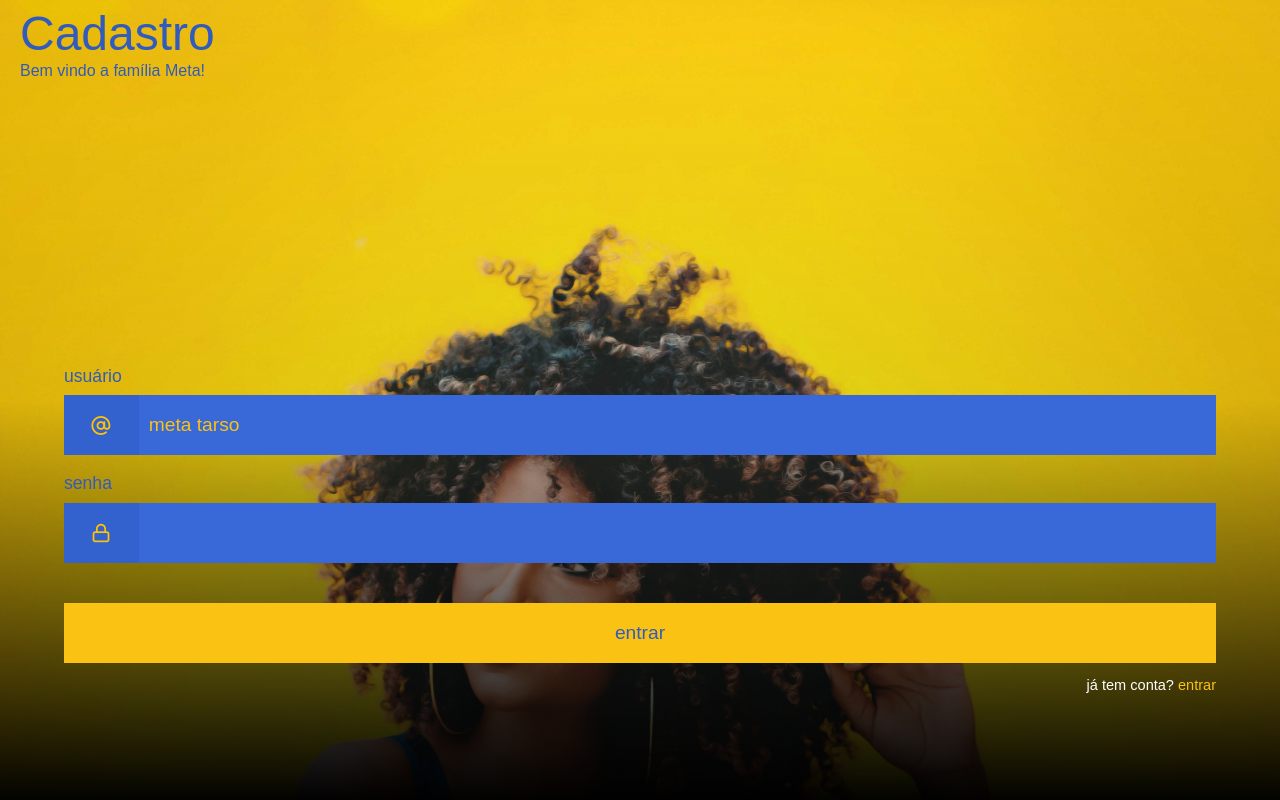
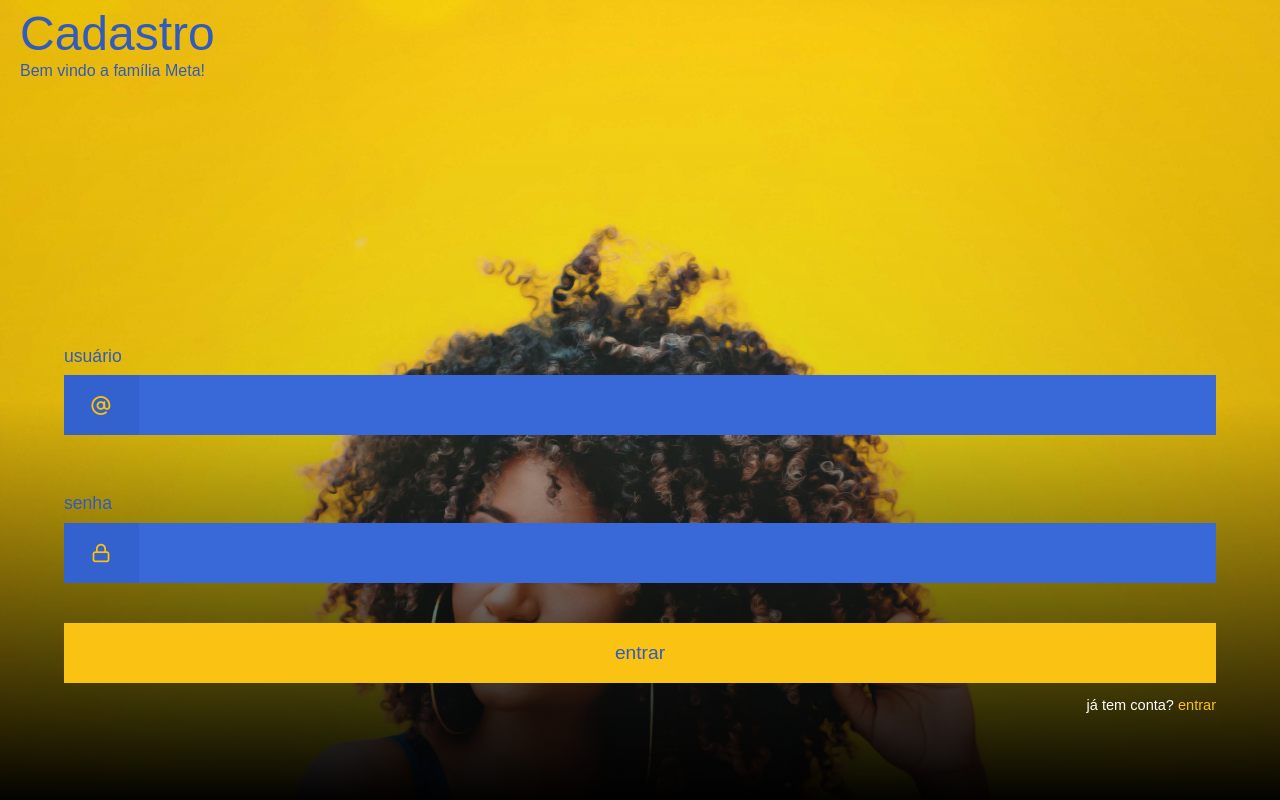
Before and after one commit to devvagnerBR/meta-bank, a React (Create React App) app: page /signup in a window 1280 px wide. Built offline with nearby package versions, Linux system fonts and the light colour scheme; a web font is replaced by a local one.

Commit message:
finalizando logica de login e signup

```diff
--- a/src/components/alertMessage/message.scss
+++ b/src/components/alertMessage/message.scss
@@ -1,14 +1,13 @@
 .message-container {
 	margin: 10px;
-	background: red;
-	width: 90%;
+	//background: red;
+	width: 100%;
 	text-align: center;
 	display: flex;
 	align-items: center;
-	justify-content: center;
-	color: $white;
-	font-weight: 300;
+	justify-content: end;
+	color: red;
+	font-weight: 600;
 	padding: 10px;
 	height: 20px;
-	visibility: hidden;
 }
--- a/src/components/alertMessage/message.tsx
+++ b/src/components/alertMessage/message.tsx
@@ -1,9 +1,9 @@
 import React from 'react'
 
-const Message = () => {
+const Message = ( message?: string | any ) => {
     return (
         <div className='message-container'>
-            <p>usuário ou senha incorreto</p>
+            <p>{''}</p>
         </div>
     )
 }
--- a/src/components/input/input.scss
+++ b/src/components/input/input.scss
@@ -2,6 +2,7 @@
 	//background: red;
 	width: 90vw;
 	display: flex;
+
 	flex-direction: column;
 	align-items: stretch;
 	padding-top: 20px;
--- a/src/components/input/input.tsx
+++ b/src/components/input/input.tsx
@@ -2,34 +2,21 @@ import React from 'react'
 import login from '../../assets/icons/log-in.svg'
 import { INPUT_INTERFACE } from '../../services/interfaces/IInput'
 import { useForm } from 'react-hook-form';
+import Message from '../alertMessage/message';
 
 
 
-const Input = ( { label, register, registerInput, icon, name, placeholder, className, type = 'text' }:
-
-
-    INPUT_INTERFACE ) => {
-    //label,icon,type,name,value
-
-
-    // const { register, handleSubmit, watch, formState: { errors } } = useForm<INPUT_INTERFACE>()
-
-
-
+const Input = ( { label, errors, register, registerInput, icon, name, placeholder, className, type = 'text' }:INPUT_INTERFACE ) => {
 
 
     return (
         <div className={`${'input-container'} ${className}`}>
 
-
             <label
                 htmlFor={name}>
                 {label}
             </label>
-
-
             <section className='input-icon-container'>
-
                 <section className='container-img'>
                     <img
                         src={icon}
@@ -39,16 +26,13 @@ const Input = ( { label, register, registerInput, icon, name, placeholder, class
                 </section>
 
                 <input
-                    // name={name}
                     id={name}
                     placeholder={placeholder}
                     type={type}
                     {...register( registerInput )}
                 />
-
             </section>
-
-
+            <p className='message-container'>{errors?.[registerInput]?.message}</p>
         </div>
     )
 }
--- a/src/pages/login/LoginForm/loginForm.tsx
+++ b/src/pages/login/LoginForm/loginForm.tsx
@@ -10,31 +10,58 @@ import password from '../../../assets/icons/password.png'
 import { useForm } from 'react-hook-form'
 import { yupResolver } from '@hookform/resolvers/yup'
 import * as yup from 'yup'
+import { INPUT_INTERFACE } from './../../../services/interfaces/IInput';
 //
 
 const LoginForm = () => {
 
 
 
+    const submitLogin = ( body: INPUT_INTERFACE ) => {
+        console.log( body )
+    }
+
+    const validateForm = yup.object( {
+
+        username:
+            yup.string()
+                .required( 'campo obrigatório' )
+                .min( 6 )
+                .max( 10 ),
+
+        password:
+            yup.string()
+                .required( 'campo obrigatório' )
+                .min( 6 )
+                .max( 10 )
+
+    } )
 
 
+    const { register, handleSubmit, formState: { errors } } = useForm<INPUT_INTERFACE>( { resolver: yupResolver( validateForm ) } )
+
     return (
-        <form className='loginform-container'>
+        <form onSubmit={handleSubmit( submitLogin )} className='loginform-container'>
             <Input
                 label='usuário'
+                type='text'
+                icon={username}
+                registerInput={'username'}
                 name='username'
-                type='text'
-                placeholder='metatarso'
+                register={register}
+                errors={errors}
                 className='yellowInput'
-                icon={username}
 
             />
             <Input
                 label='senha'
+                type='password'
+                icon={password}
+                registerInput={'password'}
                 name='password'
-                type='password'
+                register={register}
+                errors={errors}
                 className='yellowInput'
-                icon={password}
             />
 
             <Message />
--- a/src/pages/signup/signupForm/signupForm.tsx
+++ b/src/pages/signup/signupForm/signupForm.tsx
@@ -23,7 +23,29 @@ const SignupForm = () => {
         requestSignup( body )
     }
 
-    const { register, handleSubmit, formState: { errors } } = useForm<INPUT_INTERFACE>()
+
+    const validateForm = yup.object( {
+
+        username:
+            yup.string()
+                .required( 'campo obrigatório' )
+                .min( 6 )
+                .max( 10 ),
+
+        password:
+            yup.string()
+                .required( 'campo obrigatório' )
+                .min( 6 )
+                .max( 10 )
+
+    } )
+
+    const { register, handleSubmit, formState: { errors } } = useForm<INPUT_INTERFACE>( { resolver: yupResolver( validateForm ) } )
+
+
+
+
+
 
 
     return (
@@ -31,11 +53,11 @@ const SignupForm = () => {
             <Input
                 label='usuário'
                 type='text'
-                placeholder='meta tarso'
                 icon={username}
                 registerInput={'username'}
                 name='username'
                 register={register}
+                errors={errors}
             />
             <Input
                 label='senha'
@@ -44,8 +66,9 @@ const SignupForm = () => {
                 registerInput={'password'}
                 name='password'
                 register={register}
+                errors={errors}
             />
-            <Message />
+
             <Button />
             <Link to='/login'>
                 <p>já tem conta?
--- a/src/services/interfaces/IInput.ts
+++ b/src/services/interfaces/IInput.ts
@@ -8,4 +8,5 @@ export interface INPUT_INTERFACE {
     className?: 'yellowInput' | '';
     registerInput?: any
     register?: any
+    errors?: any
 }
```
